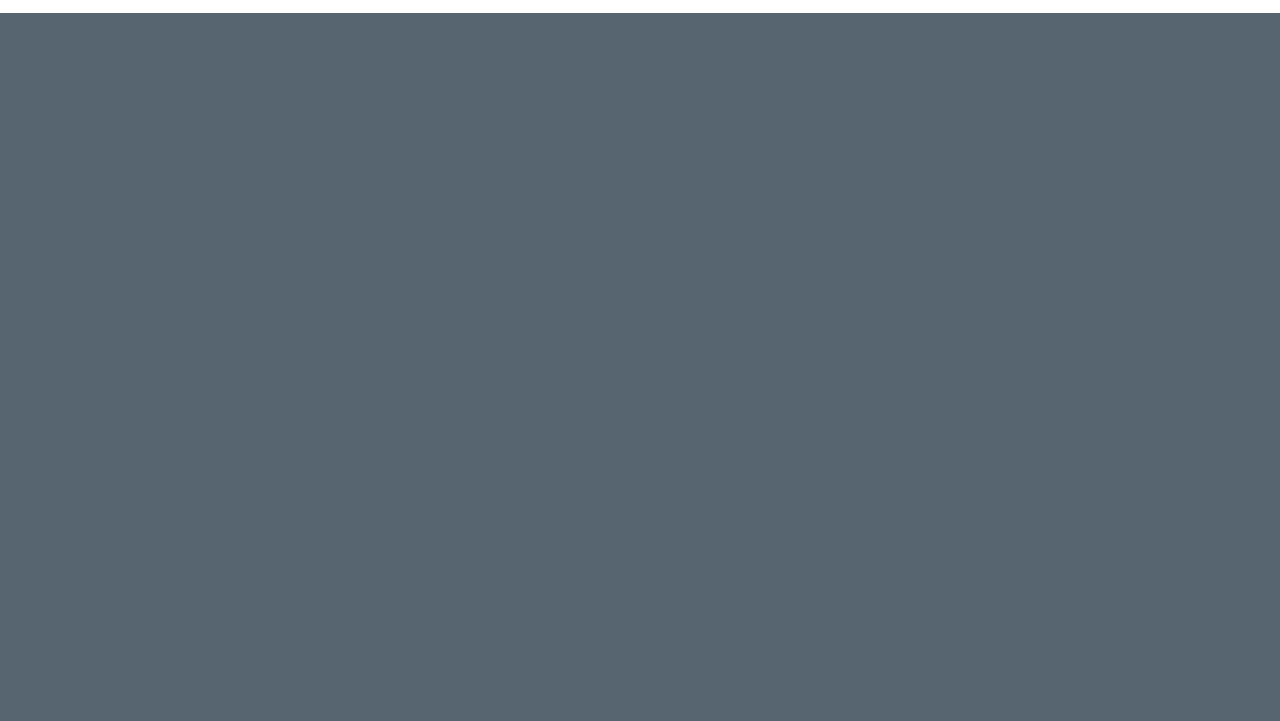
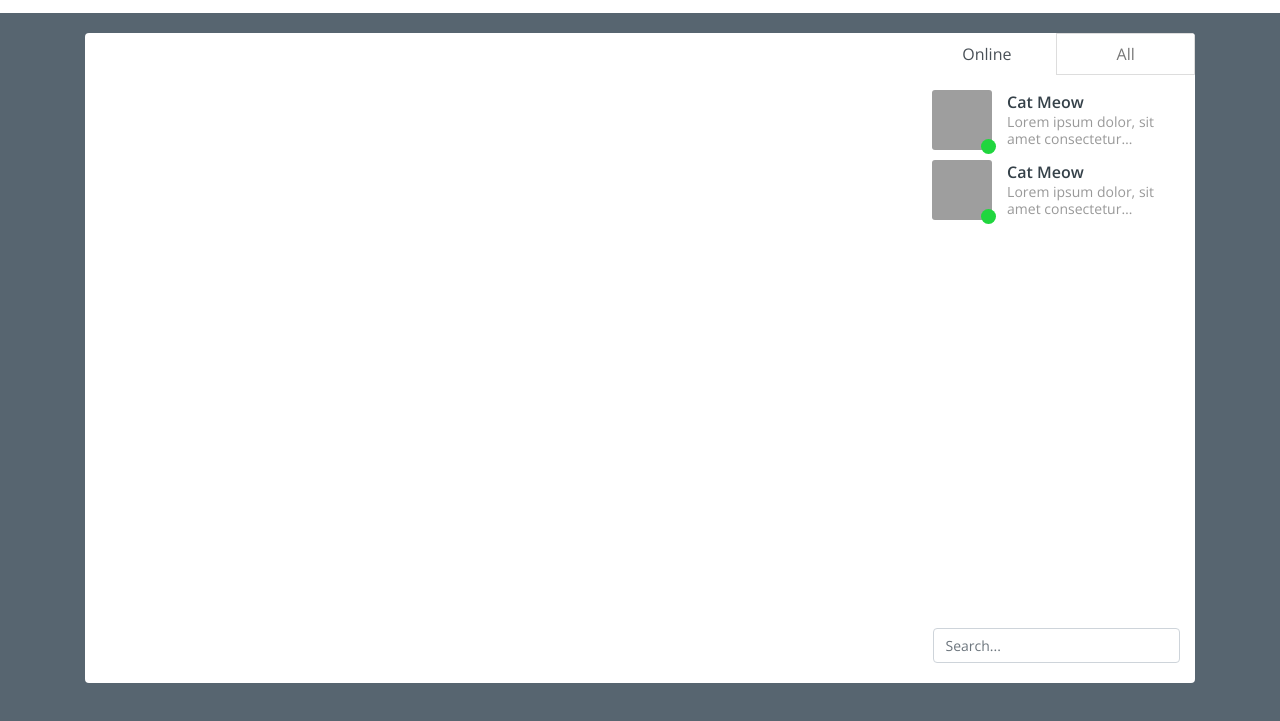
Before and after one commit to bohdan-kravchuk/chat, a React app in the folder frontend/: page / in a window 1280 px wide. Shown: the part 67-788 px from the top of the page. Built offline with nearby package versions, Linux system fonts and the light colour scheme; grey boxes are pictures that could not be loaded.

Commit message:
implement ChatSidebar container

```diff
--- a/frontend/src/scenes/Chat/containers/Chat/styles.module.sass
+++ b/frontend/src/scenes/Chat/containers/Chat/styles.module.sass
@@ -2,3 +2,4 @@
   height: 100%
   display: flex
   flex-direction: column
+  background-color: var(--white)
--- a/frontend/src/scenes/Chat/containers/ChatSidebar/index.jsx
+++ b/frontend/src/scenes/Chat/containers/ChatSidebar/index.jsx
@@ -1,6 +1,47 @@
 import React from 'react';
+import { FormControl } from 'react-bootstrap';
+import { ChatItem } from 'scenes/Chat/components/ChatItem';
+import { ChatSidebarTabs } from 'scenes/Chat/components/ChatSidebarTabs';
 import styles from './styles.module.sass';
 
+const chatList = [
+  {
+    id: '1',
+    avatarURI: 'https://i.imgur.com/klXF37f.jpeg',
+    userName: 'Cat Meow',
+    info: 'Lorem ipsum dolor, sit amet consectetur adipisicing elit. Id, enim.',
+    isOnline: true,
+  },
+  {
+    id: '1',
+    avatarURI: 'https://i.imgur.com/klXF37f.jpeg',
+    userName: 'Cat Meow',
+    info: 'Lorem ipsum dolor, sit amet consectetur adipisicing elit. Id, enim.',
+    isOnline: true,
+  },
+];
+
 export const ChatSidebar = () => {
-  return <div className={styles.chatSidebar}></div>;
+  return (
+    <div className={styles.chatSidebar}>
+      <ChatSidebarTabs onSelect={() => {}} />
+      <div className={styles.tabContent}>
+        <div className={styles.chatList}>
+          {chatList.map(({ id, avatarURI, userName, isOnline, info }) => (
+            <ChatItem
+              key={id}
+              avatarURI={avatarURI}
+              userName={userName}
+              isOnline={isOnline}
+              info={info}
+              isActive={false}
+            />
+          ))}
+        </div>
+        <div className={styles.searchWrapper}>
+          <FormControl placeholder="Search..." />
+        </div>
+      </div>
+    </div>
+  );
 };
--- a/frontend/src/scenes/Chat/containers/ChatSidebar/styles.module.sass
+++ b/frontend/src/scenes/Chat/containers/ChatSidebar/styles.module.sass
@@ -2,3 +2,20 @@
   height: 100%
   display: flex
   flex-direction: column
+  background-color: var(--white)
+
+.tabContent
+  display: flex
+  flex-grow: 1
+  flex-direction: column
+  justify-content: space-between
+  margin-top: 0.625rem
+
+.chatItem
+  margin-bottom: 0.625rem
+
+.searchWrapper
+  padding: 1.25rem 0.9375rem
+
+.searchWrapper input
+  font-size: 0.875rem
--- a/frontend/src/scenes/Chat/index.jsx
+++ b/frontend/src/scenes/Chat/index.jsx
@@ -1,5 +1,5 @@
 import React from 'react';
-import { Col, Container } from 'react-bootstrap';
+import { Col, Container, Row } from 'react-bootstrap';
 import { Chat } from './containers/Chat';
 import { ChatSidebar } from './containers/ChatSidebar';
 import styles from './styles.module.sass';
@@ -8,12 +8,14 @@ export const ChatScene = () => {
   return (
     <div className={styles.chatScene}>
       <Container className={styles.container}>
+        <Row noGutters className={styles.row}>
           <Col md={9}>
             <Chat />
           </Col>
           <Col md={3}>
             <ChatSidebar />
           </Col>
+        </Row>
       </Container>
     </div>
   );
--- a/frontend/src/scenes/Chat/styles.module.sass
+++ b/frontend/src/scenes/Chat/styles.module.sass
@@ -5,5 +5,9 @@
 
 .container
   margin: 20px auto 50px
+  display: flex
+
+.row
+  flex: 1 1 auto
   border-radius: 4px
-  display: flex
+  overflow: hidden
```
Also changed, not shown: 1 other file. Lines whose indentation alone changed are shown as unchanged.
